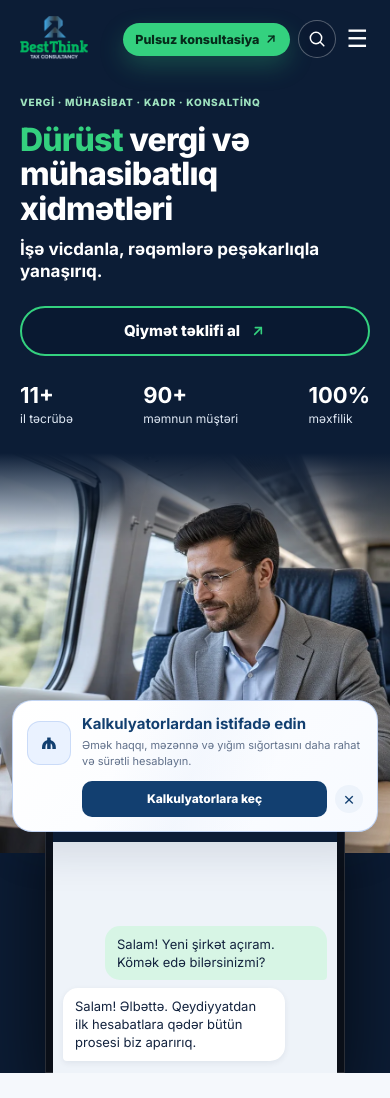
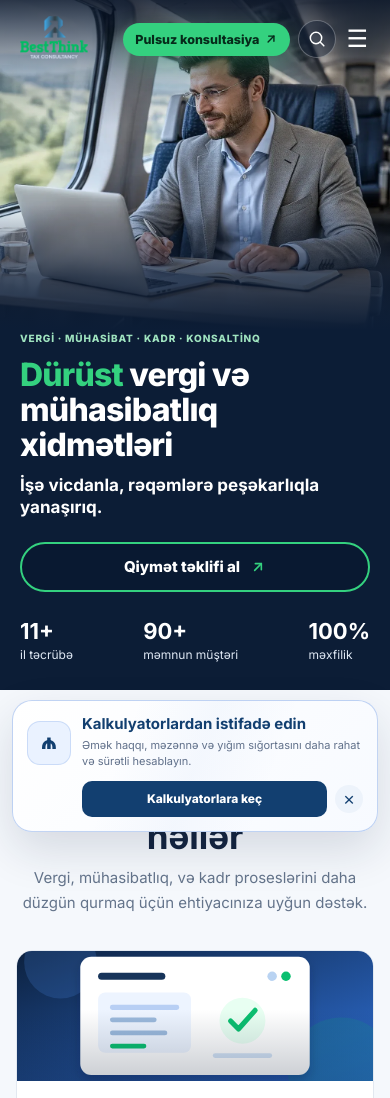
Before and after one commit to Rustamcoding/best-think-website, a plain HTML site: page index.html in a window 390 px wide. Shown: the top 1098 px of the page. Drawn offline with Linux system fonts and the light colour scheme.

Commit message:
Mobile hero sample: no phone mockup, mobile crop with laptop visible (not published)
Co-Authored-By: Claude Opus 5.5 <noreply@anthropic.com>
Claude-Session: https://claude.ai/code/session_018yX6XdL2ViyEUFzMg6uMRC

```diff
--- a/hero-v2.css
+++ b/hero-v2.css
@@ -80,26 +80,18 @@ body.home-v2 #site-header:not(.is-compact) .menu-btn{color:#fff}
   body.home-v2 #site-header:not(.is-compact) .container.nav{gap:8px}
   body.home-v2 #site-header:not(.is-compact) .nav nav.open{top:64px;left:-8px;right:-8px}
   .hero-v2 .container{margin:0 20px}
-  .hero-v2-content{order:1;padding:94px 0 26px}
+  /* Telefonda: yuxarıda dar kəsilmiş foto (adam + noutbuk), yazılar fotonun tündləşən alt hissəsinin üstündən başlayır */
+  .hero-v2-pic{display:contents}
+  .hero-v2-bg{position:relative;inset:auto;z-index:0;order:1;width:100%;height:auto;aspect-ratio:1020/863;object-position:50% 50%!important;animation:none}
+  .hero-v2-shade{display:block;bottom:auto;height:calc(100vw * 863 / 1020);z-index:1;background:linear-gradient(180deg,rgba(8,20,40,.85) 0%,rgba(8,20,40,.25) 22%,rgba(8,20,40,0) 38%,rgba(8,20,40,0) 62%,rgba(12,29,54,.75) 84%,#0c1d36 100%)}
+  .hero-v2-content{position:relative;z-index:2;order:2;margin-top:-56px;padding:0 0 26px}
   .hero-v2-kicker{margin-bottom:12px;font-size:11px;letter-spacing:.12em}
   .hero-v2 h1{margin-bottom:12px;font-size:36px;line-height:1.08}
   .hero-v2-motto{margin-bottom:24px;font-size:19px}
   .hero-v2-quote{display:flex;justify-content:center;width:100%;padding:14px 20px}
-  .hero-v2-metrics{position:static;order:2;justify-content:space-between;gap:0;padding:0 20px 24px;font-size:12px}
+  .hero-v2-metrics{position:static;order:3;justify-content:space-between;gap:0;padding:0 20px 26px;font-size:12px}
   .hero-v2-metrics strong{font-size:22px}
-  .hero-v2-shade{display:none}
-  .hero-v2-bg{position:relative;inset:auto;z-index:0;order:3;height:400px;object-position:80% 40%;animation:none}
-  /* Telefon maketi şəklin altında; şəklin yalnız aşağı kənarına 80px çıxır */
-  .hero-v2::after{content:"";position:absolute;left:0;right:0;bottom:530px;z-index:1;height:90px;background:linear-gradient(#0c1d36,transparent);pointer-events:none}
-  .hero-v2-phone{position:relative;order:4;right:auto;bottom:auto;left:auto;width:min(300px,calc(100% - 32px));height:300px;margin:-80px auto 0;padding:8px 8px 0;border-radius:30px 30px 0 0}
-  .hero-v2-screen{border-radius:24px 24px 0 0}
-  .hero-v2-chat-head{gap:8px;padding:14px 12px 10px}
-  .hero-v2-avatar{width:32px;height:32px;font-size:12px}
-  .hero-v2-chat-head b{font-size:13px}
-  .hero-v2-chat-head small{font-size:10.5px}
-  .hero-v2-chat{gap:8px;padding:12px 10px}
-  .hero-v2-msg{padding:9px 12px;font-size:13px}
-  .hero-v2-input{display:none}
+  .hero-v2-phone{display:none}
 }
 
 @media(max-width:400px){
--- a/index.html
+++ b/index.html
@@ -27,7 +27,7 @@
 <meta name="robots" content="index, follow">
 <link rel="canonical" href="https://besthink.az/">
 <link rel="stylesheet" href="style.css?v=20261123-hero-v2">
-<link rel="stylesheet" href="hero-v2.css?v=20261123-2">
+<link rel="stylesheet" href="hero-v2.css?v=20261123-3">
 <meta property="og:type" content="website">
 <meta property="og:title" content="Mühasibatlıq və Vergi Xidmətləri | Best Think Konsaltinq">
 <meta property="og:description" content="Mühasibat uçotu, vergi uçotu, əmək haqqı hesablanması və maliyyə idarəetməsi üzrə sistemli həllər.">
@@ -110,6 +110,8 @@
 
         <section class="hero-v2" aria-labelledby="hero-v2-title">
 
+            <picture class="hero-v2-pic">
+                <source media="(max-width: 800px)" srcset="assets/hero-qatar-mobile.webp" width="1020" height="863">
                 <img
                     class="hero-v2-bg"
                     src="assets/hero-qatar.webp"
@@ -118,6 +120,7 @@
                     alt=""
                     fetchpriority="high"
                 >
+            </picture>
             <div class="hero-v2-shade" aria-hidden="true"></div>
 
             <div class="container hero-v2-content">
```
Also changed, not shown: assets/hero-qatar-mobile.webp (added). Lines whose indentation alone changed are shown as unchanged.
